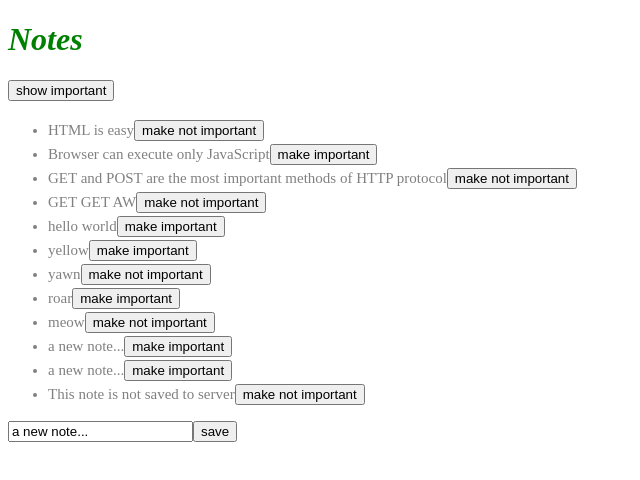
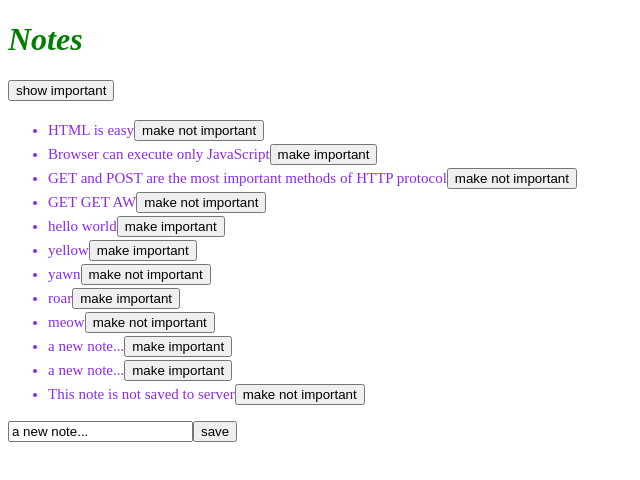
Before and after one commit to GioFrance/fso-exercises, a React (Create React App) app in the folder part2-notes/: page / in a window 1280 px wide. Shown: the top 480 px of the page, without its empty margins (0-640 px from the left). Built offline with nearby package versions, Linux system fonts and the light colour scheme; data requests are answered from the project's data file.

Commit message:
part2 index.css sample

```diff
--- a/part2-notes/src/index.css
+++ b/part2-notes/src/index.css
@@ -4,7 +4,7 @@ h1 {
 }
 
 .note {
-  color: grey;
+  color: blueviolet;
   padding-top: 3px;
   font-size: 15px;
 }
```
